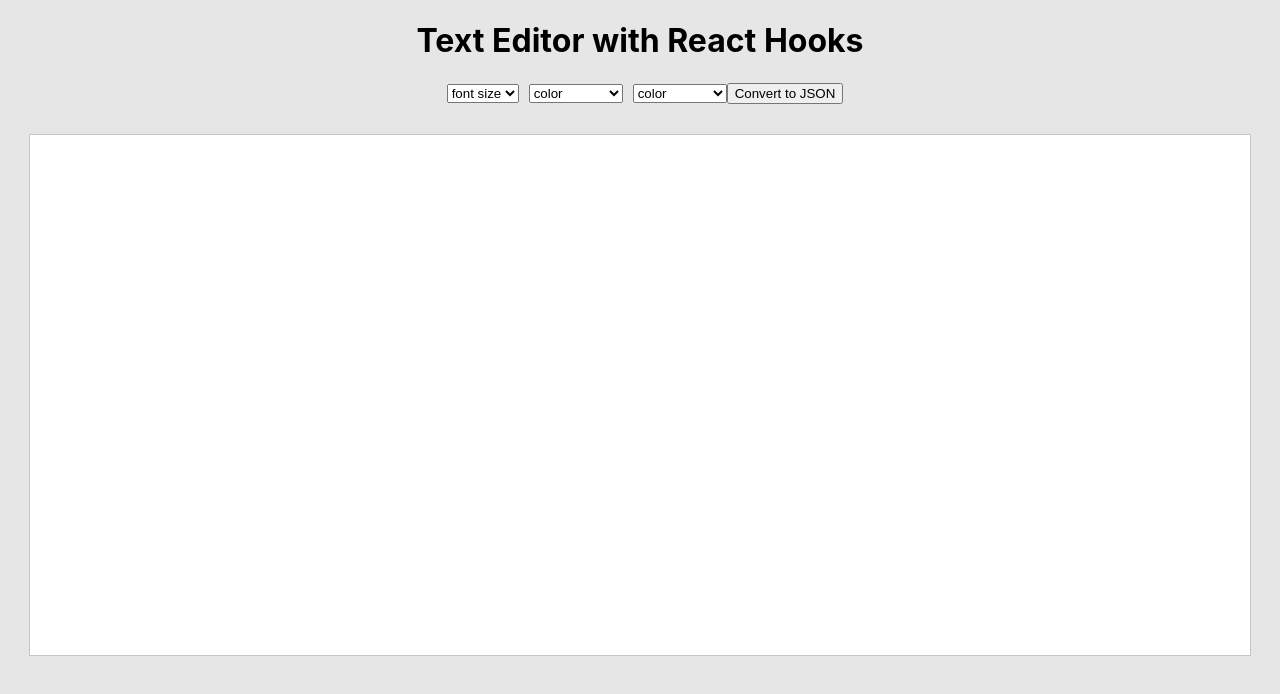
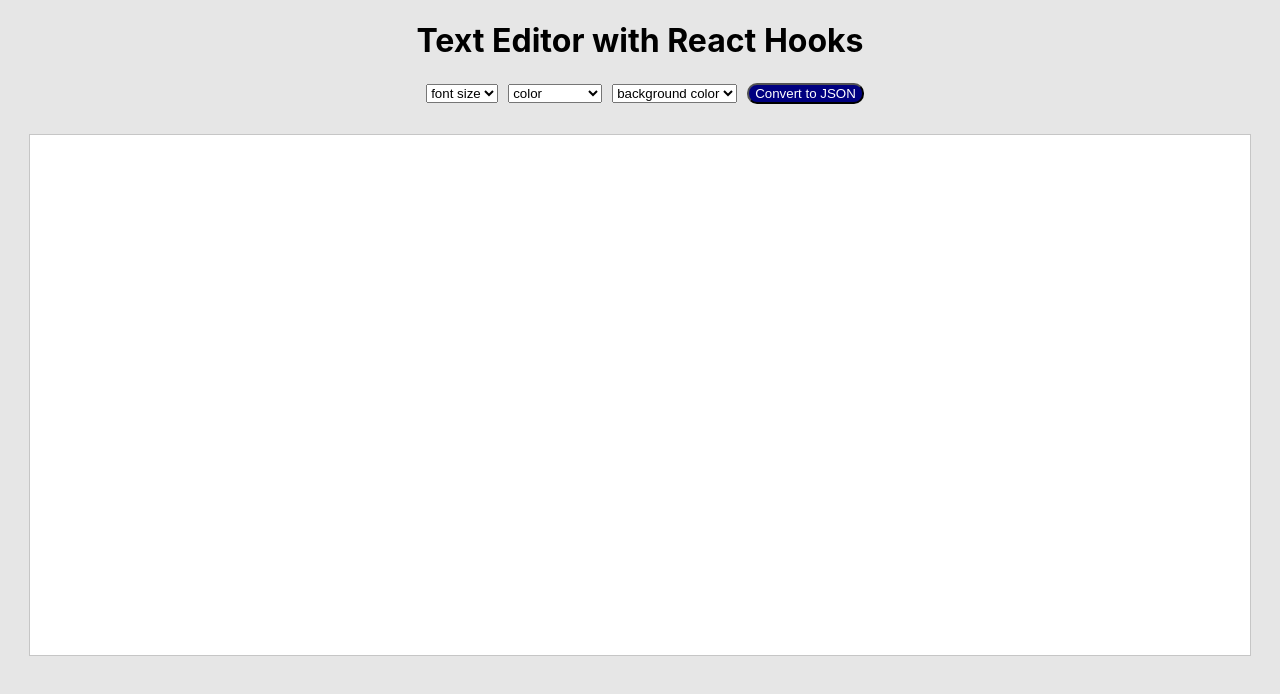
Before and after one commit to Parenyuk/texteditorts, a React (Create React App) app: page / in a window 1280 px wide. Shown: the top 694 px of the page. Built offline with nearby package versions, Linux system fonts and the light colour scheme.

Commit message:
made fontSize and foreColor in newObject

```diff
--- a/src/App.tsx
+++ b/src/App.tsx
@@ -1,4 +1,4 @@
-import React, {FormEvent, useState} from 'react';
+import React from 'react';
 import './App.css';
 import {Content} from './components/Content/Content';
 
--- /dev/null
+++ b/src/components/Content/ChangeTextProperties/ChangeTextProperties.css
@@ -0,0 +1,12 @@
+.form {
+    padding-bottom: 30px;
+}
+.selectItems {
+    margin-left: 10px;
+}
+.buttonToJSON {
+    background-color: navy;
+    margin-left: 10px;
+    border-radius: 10px;
+    color: white;
+}
--- /dev/null
+++ b/src/components/Content/ChangeTextProperties/ChangeTextProterties.tsx
@@ -0,0 +1,61 @@
+import React from 'react';
+import './ChangeTextProperties.css'
+
+type PropsType = {
+    /*formatFontSize(f: string, value: string ): void
+    formatColor(f: string, value: string ): void
+    formatBackground(f: string, value: string ): void*/
+    formatText(f: string, value: string ): void
+    toJSON: ()=> void
+}
+const fontSizeArray = [
+    {key: 0, value: 'font size'}, {key: 1, value: '10px'}, {key: 2, value: '12px'}, {
+        key: 3,
+        value: '14px'
+    }, {key: 4, value: '18px'},
+    {key: 5, value: '24px'}, {key: 6, value: '36px'}, {key: 7, value: '48px'},
+
+]
+const colorArray = [
+    'color', 'red', 'green', 'yellow', 'blue', 'black', 'brown', 'greenyellow', 'pink'
+]
+const bgColorArray = [
+    'background color', 'red', 'green', 'yellow', 'blue', 'black', 'brown', 'greenyellow', 'pink'
+]
+
+export const ChangeTextProperties = ({/*formatFontSize, formatColor, formatBackground,*/ formatText, toJSON}: PropsType) => {
+    return (
+        <>
+            <div className={'form'}>
+                <select className={'selectItems'} onChange={(e) => {
+                    // debugger
+                    return formatText('fontSize',  e.currentTarget[+e.currentTarget.value].innerHTML )
+                }}>
+                    font size
+                    {fontSizeArray.map(f => <option key={f.key} value={f.key}>{f.value}</option>)}
+                </select>
+                <select className={'selectItems'}
+                        onChange={(e) => formatText('foreColor',  e.currentTarget.value)}> color
+                    {colorArray.map(c => <option key={c} value={c}>{c}</option>)}
+                </select>
+                <select className={'selectItems'} onChange={(e) => formatText('backColor', e.currentTarget.value)}>
+                    background color
+                    {bgColorArray.map(c => <option key={c} value={c}>{c}</option>)}
+                </select>
+                {/*<select className={'selectItems'} onChange={(e) => formatText('fontSize', {fontSize: e.currentTarget.value})}>*/}
+                {/*    font size*/}
+                {/*    {fontSizeArray.map(f => <option key={f.key} value={f.key}>{f.value}</option>)}*/}
+                {/*</select>*/}
+                {/*<select className={'selectItems'}*/}
+                {/*        onChange={(e) => formatText('foreColor', {color: e.currentTarget.value})}> color*/}
+                {/*    {colorArray.map(c => <option key={c} value={c}>{c}</option>)}*/}
+                {/*</select>*/}
+                {/*<select className={'selectItems'} onChange={(e) => formatText('backColor', {bgColor: e.currentTarget.value})}>*/}
+                {/*    background color*/}
+                {/*    {bgColorArray.map(c => <option key={c} value={c}>{c}</option>)}*/}
+                {/*</select>*/}
+                <button onClick={toJSON} className={'buttonToJSON'} >Convert to JSON</button>
+            </div>
+        </>
+        )
+  };
--- a/src/components/Content/Content.css
+++ b/src/components/Content/Content.css
@@ -1,8 +1,4 @@
-.form {
-    padding-bottom: 30px;
 
-
-}
 .textarea {
     min-height: 500px;
     min-width: 1200px;
@@ -11,6 +7,3 @@
     padding: 10px;
     background-color: white;
 }
-.selectItems {
-    margin-left: 10px;
-}
--- a/src/components/Content/Content.tsx
+++ b/src/components/Content/Content.tsx
@@ -1,66 +1,157 @@
-import React from 'react';
+import React, {useState} from 'react';
 import './Content.css'
+import {ChangeTextProperties} from './ChangeTextProperties/ChangeTextProterties';
 
 
 export const Content = () => {
 
 
+    const [onj, setOnj] = useState({
+        text: '',
+        fontSize: '',
+        color: '',
+        backgroundColor: ''
+    })
 
 
     const formatText = (sCnd: string, value: string): void => {
         document.execCommand(sCnd, false, value)
         document.execCommand('copy')
         navigator.clipboard.readText().then(text => {
-            const newObj = {
-                text: text,
-                fontSize: value,
-                color: value,
-                backgroundColor: value
+
+            switch (sCnd) {
+                case 'fontSize' :  {
+                    let newObj = {...onj, fontSize: value, text}
+                    setOnj(newObj)
+                    break
+                }
+
+                case 'foreColor' :  {
+                    let newObj = {...onj, color: value, text }
+                    setOnj(newObj)
+                    break
+                }
+
             }
 
 
-            // console.log(newObj)
+
 
         })
+    }
+
+    const toJSON = () => {
+        const json = JSON.stringify(onj)
+        console.log(json)
+    }
+
+    // const formatText = (sCnd: string, {fontSize, color, bgColor}:any): void => {
+    //
+    //
+    //
+    //     document.execCommand(sCnd, false, value)
+    //     document.execCommand('copy')
+    //     navigator.clipboard.readText().then(text => {
+    //
+    //         type aType={
+    //             text: string,
+    //             fontSize?:string
+    //             color?: string,
+    //             backgroundColor?: string
+    //         }
+    //
+    //
+    //         let a:aType={
+    //             text: text,
+    //         }
+    //
+    //         if (fontSize) a['fontSize'] = fontSize
+    //         if (color) a['color'] = color
+    //         if (bgColor) a['backgroundColor'] = bgColor
+    //         // const newObj = {
+    //         //     text: text,
+    //         //     fontSize: value,
+    //         //     color: value,
+    //         //     backgroundColor: value
+    //         // }
+    //
+    //
+    //         console.log(a)
+    //
+    //     })
+    // }
 
 
-    }
 
-    // const toJSON = (newObj: any) => {
-    //     const json = JSON.stringify(newObj)
-    //     console.log(json)
+
+
+    // const formatText = (sCnd: string, {...values}: any ): void => {
+
+    //     const formatText = (sCnd: string, {fontSize, color, bgColor}: any ): void => {
+    //
+    //
+    //     document.execCommand(sCnd, false, values)
+    //     document.execCommand('copy')
+    //     navigator.clipboard.readText().then(text => {
+    //         const newObj = {
+    //             text: text,
+    //             fontSize: values,
+    //             color: values,
+    //             backgroundColor: values
+    //         }
+    //
+    //
+    //         console.log(newObj)
+    //
+    //     })
+    //
+    //
     // }
 
-    const fontSizeArray = [
-        {key: 0, value: 'font size'}, {key: 1, value: '10px'}, {key: 2, value: '12px'}, {
-            key: 3,
-            value: '14px'
-        }, {key: 4, value: '18px'},
-        {key: 5, value: '24px'}, {key: 6, value: '36px'}, {key: 7, value: '48px'},
 
-    ]
-    const colorArray = [
-        'color', 'red', 'green', 'yellow', 'blue', 'black', 'brown', 'greenyellow', 'pink'
-    ]
+    //second variant: now do not work right
+    // const formatFontSize = (sCnd: string, fontSize: string) => {
+    //         document.execCommand(sCnd, false, fontSize)
+    //         console.log(fontSize)
+    //     return formatText(fontSize, null, null)
+    //     // return fontSize
+    // }
+    // const formatColor = (sCnd: string, color: string) => {
+    //     document.execCommand(sCnd, false, color)
+    //     return formatText(null, color, null)
+    //     // return color
+    // }
+    //
+    // const formatBackground = (sCnd: string, bgColor: string) => {
+    //     document.execCommand(sCnd, false, bgColor)
+    //     return formatText(null, null, bgColor)
+    //     return bgColor
+    // }
+
+    // const formatText = (fontSize: string | null, color: string | null, bgColor: string | null): void =>  {
+    //     document.execCommand('copy')
+    //     navigator.clipboard.readText().then(text => {
+    //         const newObj = {
+    //             text: text,
+    //             fontSize: fontSize,
+    //             color: color,
+    //             backgroundColor: bgColor
+    //         }
+    //
+    //
+    //         console.log(newObj)
+    //
+    //     })
+
+
+    // }
+
 
     return (
 
         <>
-            <form className={'form'}>
-                <select className={'selectItems'} onChange={(e) => formatText('fontSize', e.currentTarget.value)}>
-                    font size
-                    {fontSizeArray.map(f => <option key={f.key} value={f.key}>{f.value}</option>)}
-                </select>
-                <select className={'selectItems'}
-                        onChange={(e) => formatText('foreColor', e.currentTarget.value)}> color
-                    {colorArray.map(c => <option key={c} value={c}>{c}</option>)}
-                </select>
-                <select className={'selectItems'} onChange={(e) => formatText('backColor', e.currentTarget.value)}>
-                    background color
-                    {colorArray.map(c => <option key={c} value={c}>{c}</option>)}
-                </select>
-                <button /*onClick={toJSON}*/ >Convert to JSON</button>
-            </form>
+            <ChangeTextProperties  toJSON={toJSON} /*formatFontSize={formatFontSize} formatColor={formatColor} formatBackground={formatBackground}*/
+                formatText={formatText}/>
             <div contentEditable={'true'}
                  className={'textarea'}>
             </div>
```
